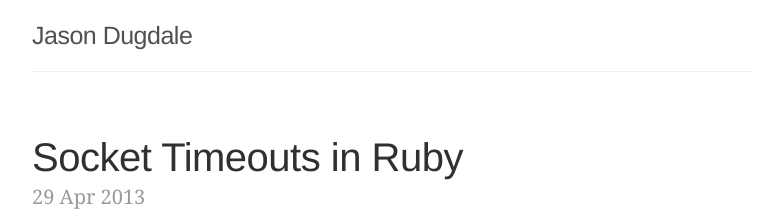
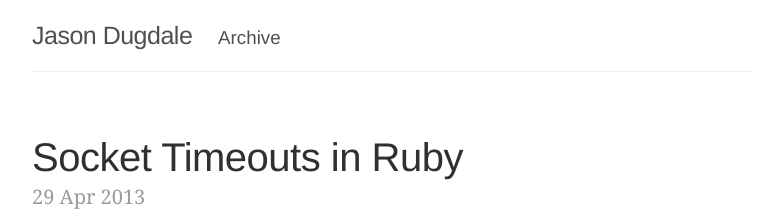
Before and after one commit to dugjason/dugjason.github.io, a Jekyll site: the page built from index.html, in a window 1280 px wide. Shown: the top 220 px of the page, without its empty margins (248-1030 px from the left). Built offline with Jekyll 4.4.1, drawn with Linux system fonts in a browser that asks for light colours; Markdown is read by kramdown in place of the engine named in the settings; the list of posts is cut into pages by our own code.

Commit message:
Added archive links

```diff
--- a/_config.yml
+++ b/_config.yml
@@ -37,3 +37,9 @@ footer-links:
 
 # Your disqus shortname, entering this will enable commenting on posts
 disqus:
+
+# This is the list of pages to include in the header of the website.
+pages_list:
+  Archive: '/archive/'
+  #About: '/about/'
+  #Feed: '/atom.xml'
--- a/_layouts/default.html
+++ b/_layouts/default.html
@@ -12,6 +12,9 @@
         <h3 class="masthead-title">
           <a href="{{ site.baseurl }}" title="Home">{{ site.title }}</a>
           <small>{{ site.tagline }}</small>
+          {% for page in site.pages_list %}
+              &nbsp;&nbsp;&nbsp;<small><a href="{{ page[1]  }}">{{ page[0] }}</a></small>
+          {% endfor %}
         </h3>
       </div>
 
```
